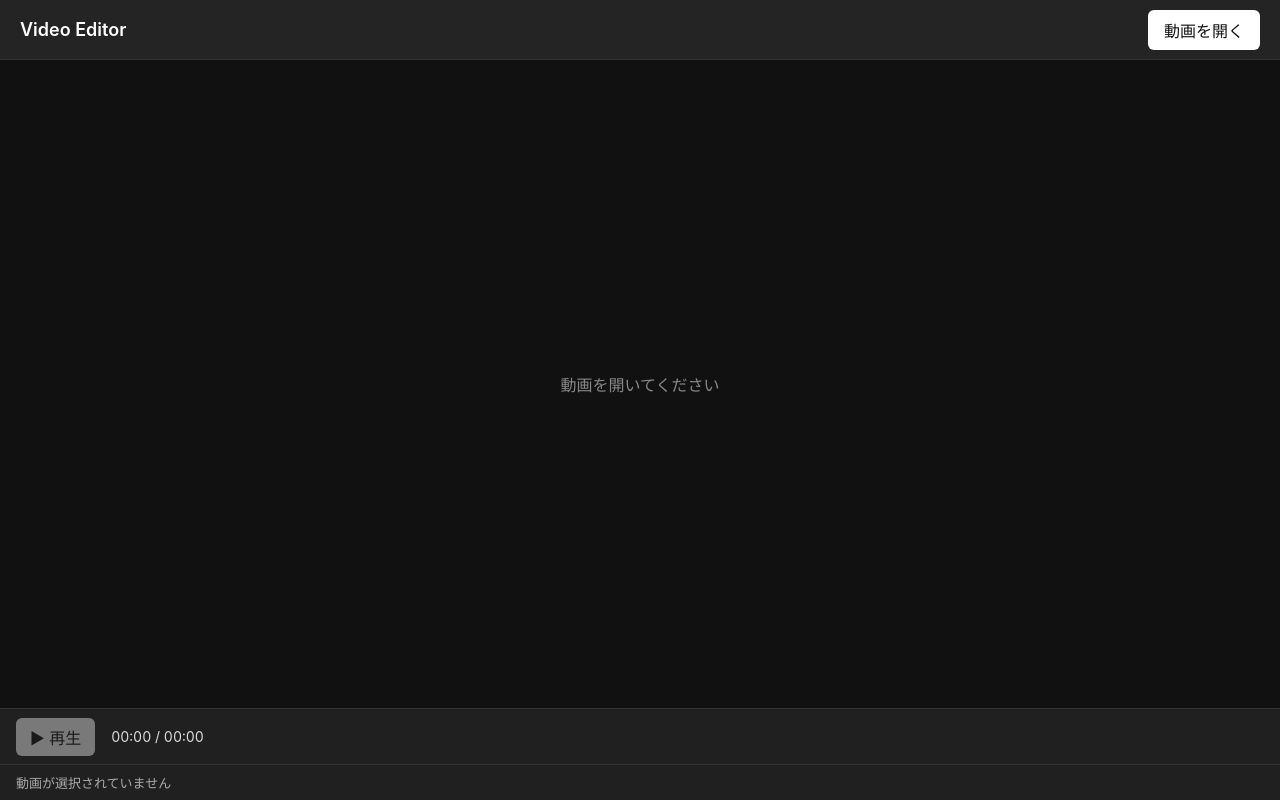
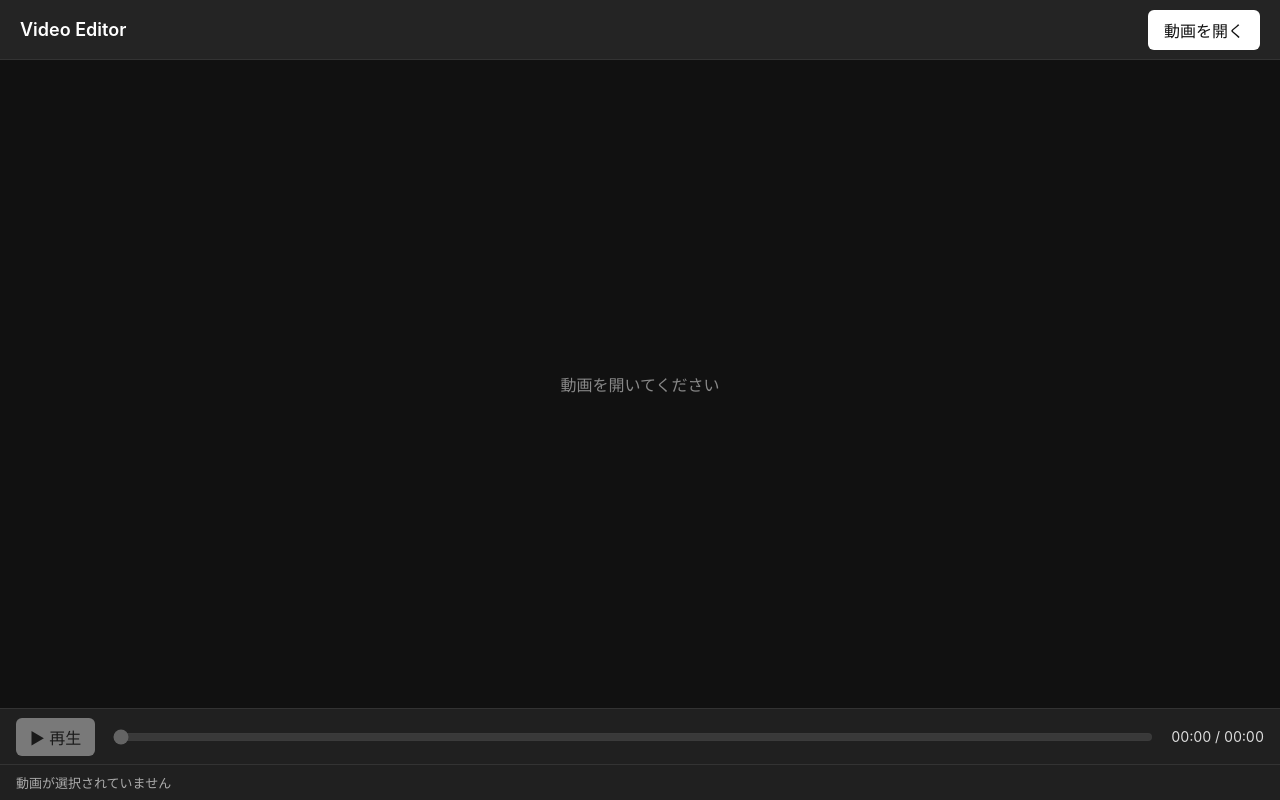
Before and after one commit to chororin460/video-editor, a React (Vite) app: page / in a window 1280 px wide. Built offline with nearby package versions, Linux system fonts and the light colour scheme.

Commit message:
シークバーを追加

```diff
--- a/src/App.css
+++ b/src/App.css
@@ -141,38 +141,13 @@ button {
   text-overflow: ellipsis;
 }
 
-.controls {
-  height: 56px;
-
-  display: flex;
-  align-items: center;
-  gap: 16px;
-
-  padding: 0 16px;
-
-  background: #202020;
-  border-top: 1px solid #333333;
-}
-
-.controls button {
-  padding: 7px 14px;
-
-  border: none;
-  border-radius: 6px;
-
-  background: #ffffff;
-  color: #111111;
-
+.seek {
+  flex: 1;
+  min-width: 0;
   cursor: pointer;
 }
 
-.controls button:disabled {
+.seek:disabled {
   opacity: 0.4;
   cursor: default;
 }
-
-.time {
-  font-size: 14px;
-  font-variant-numeric: tabular-nums;
-  color: #dddddd;
-}
--- a/src/App.tsx
+++ b/src/App.tsx
@@ -104,6 +104,28 @@ function App() {
           {isPlaying ? "⏸ 一時停止" : "▶ 再生"}
         </button>
 
+        <input
+          className="seek"
+          type="range"
+          min="0"
+          max={duration || 0}
+          step="0.01"
+          value={currentTime}
+          disabled={!videoUrl}
+          onChange={(event) => {
+            const video = videoRef.current;
+
+            if (!video) {
+              return;
+            }
+
+            const newTime = Number(event.currentTarget.value);
+
+            video.currentTime = newTime;
+            setCurrentTime(newTime);
+          }}
+        />
+
         <span className="time">
           {formatTime(currentTime)} / {formatTime(duration)}
         </span>
```
